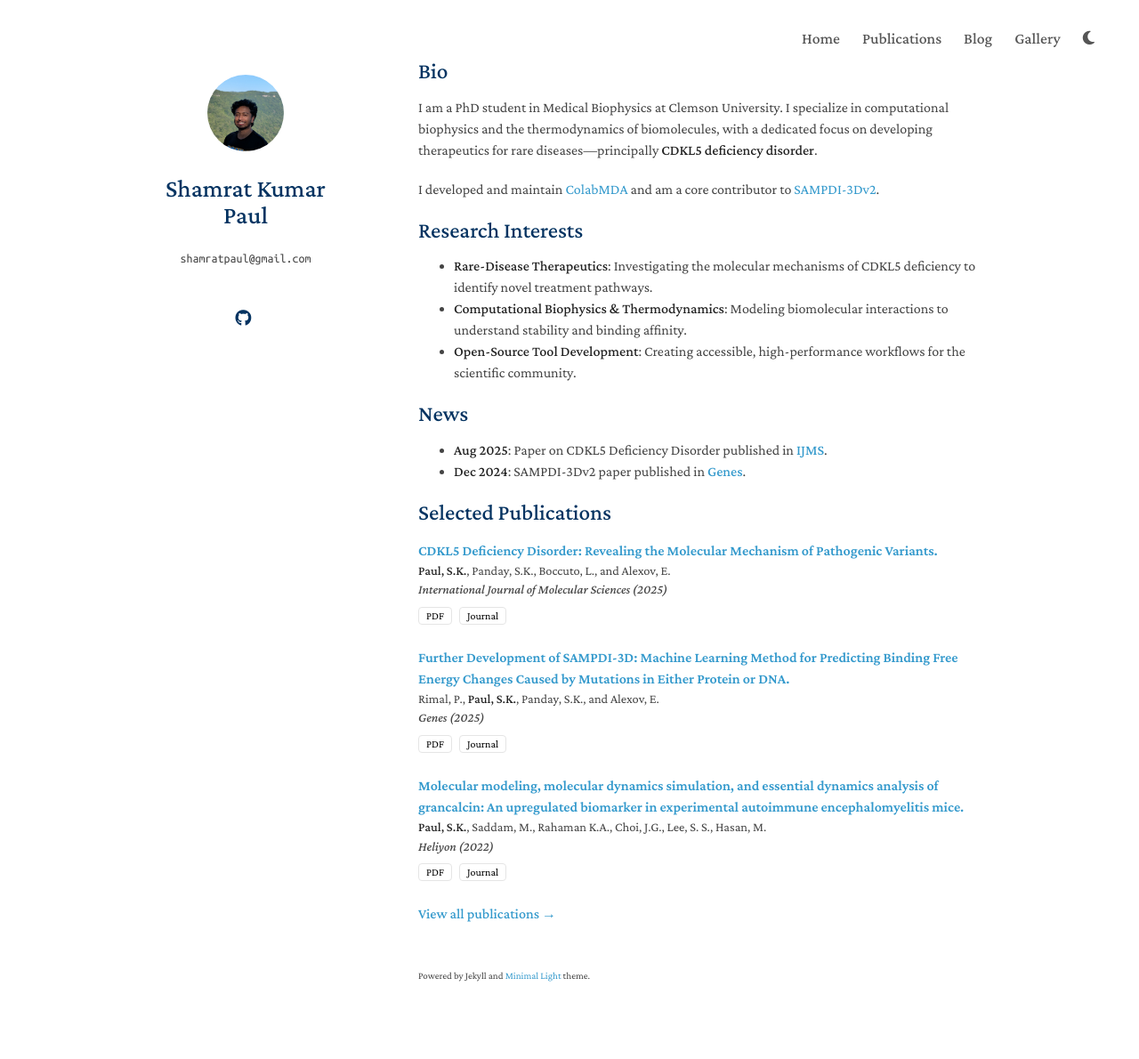
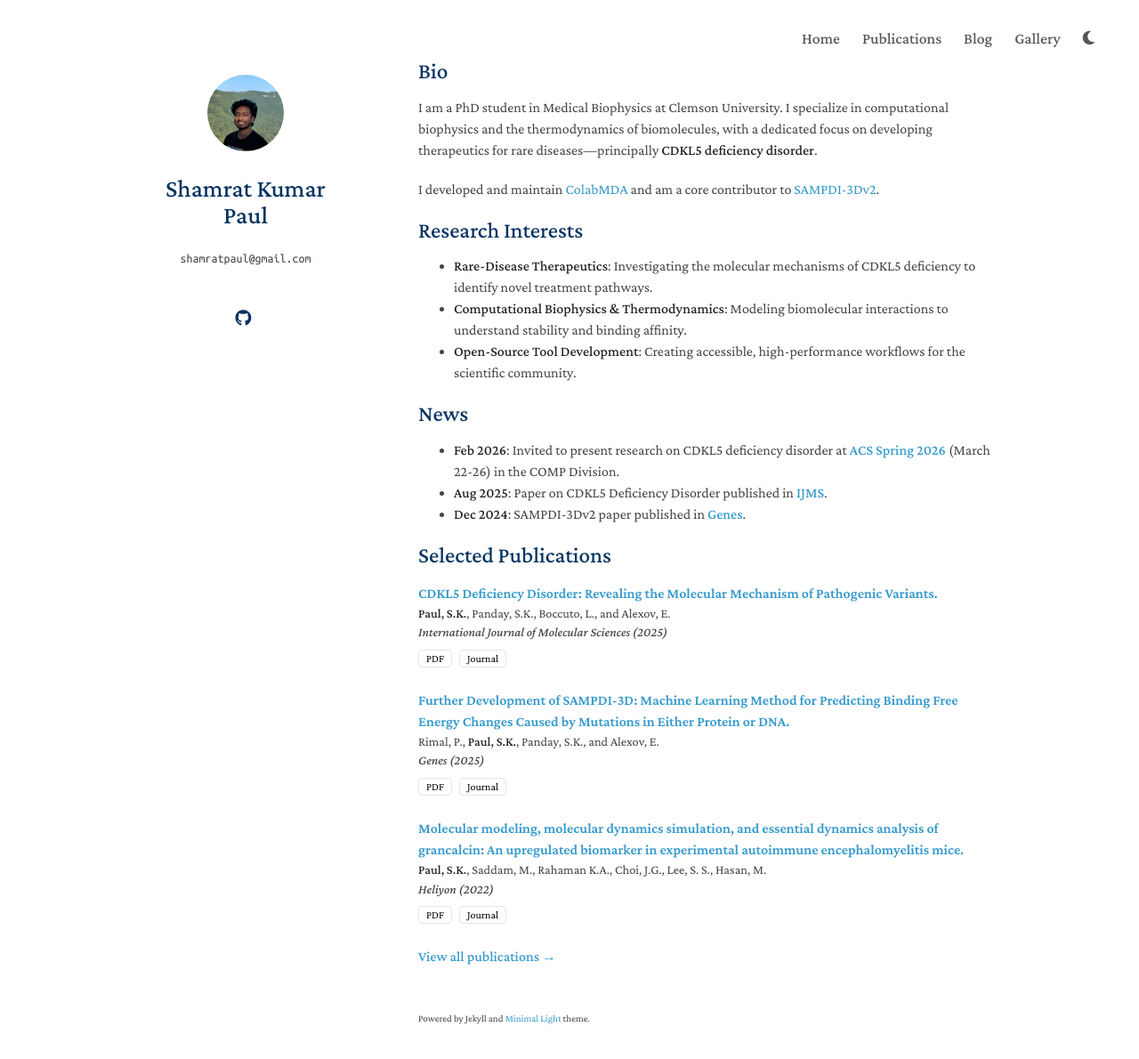
Before and after one commit to paulshamrat/paulshamrat.github.io, a Jekyll site: the page built from index.md, in a window 1280 px wide and 1225 px high. Shown: the top 1190 px of the window at 89% size. Built offline with Jekyll 4.4.1, drawn with Linux system fonts in a browser that asks for light colours; a style sheet for code colours, icons or effects is not loaded.

Commit message:
feat: add ACS Spring 2026 presentation to news section

```diff
--- a/index.md
+++ b/index.md
@@ -17,6 +17,7 @@
 
 ## News
 
+- **Feb 2026**: Invited to present research on CDKL5 deficiency disorder at [**ACS Spring 2026**](https://www.acs.org/meetings/acs-meetings/spring-2026.html) (March 22-26) in the COMP Division.
 - **Aug 2025**: Paper on CDKL5 Deficiency Disorder published in [**IJMS**](https://www.mdpi.com/1422-0067/26/17/8399).
 - **Dec 2024**: SAMPDI-3Dv2 paper published in [**Genes**](https://www.mdpi.com/2073-4425/16/1/101).
 
```
